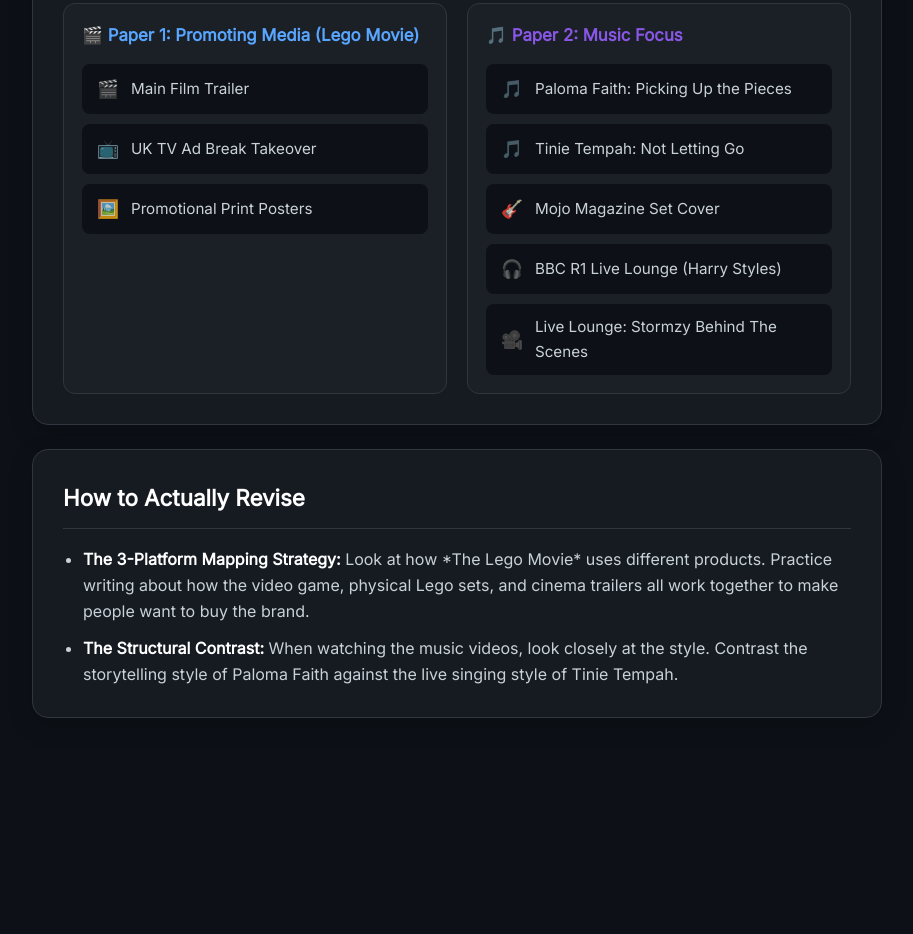
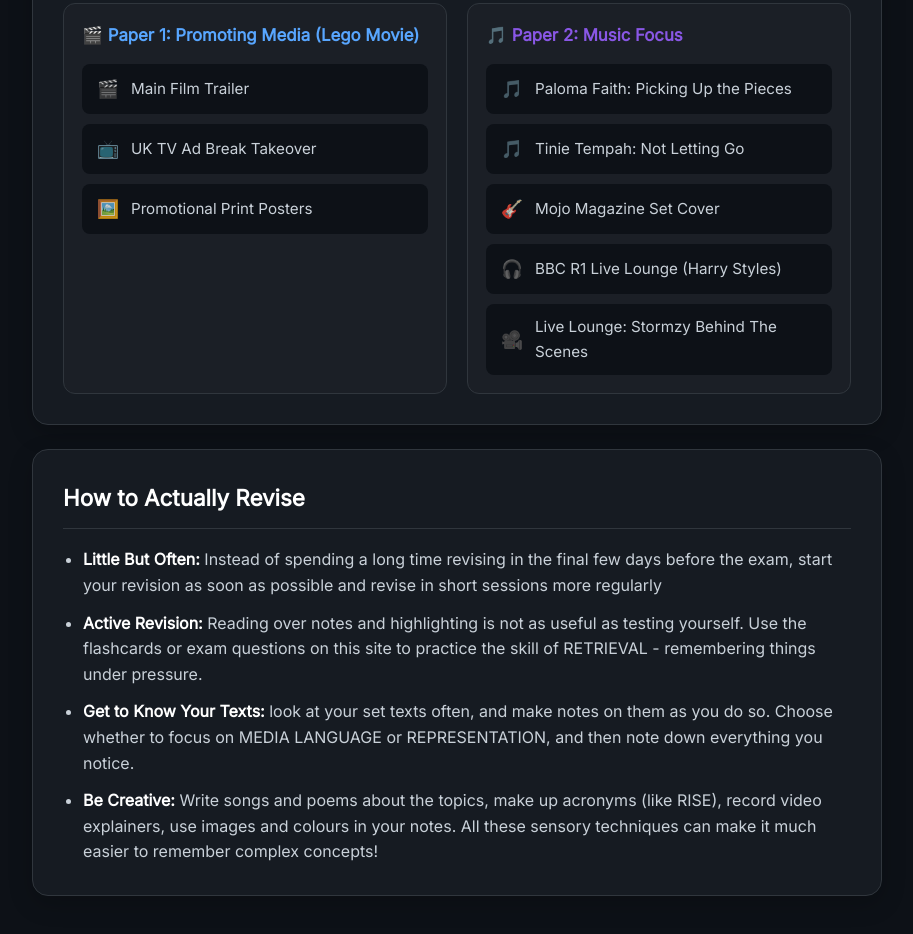
Before and after one commit to bagelbagelbun/Y10_mock_exam, a plain HTML site: page index.html in a window 1280 px wide. Shown: the part 3221-4155 px from the top of the page, without its empty margins (183-1096 px from the left). Before the commit the page ends 4023 px from the top, so only its background shows below. Drawn offline with Linux system fonts and the light colour scheme.

Commit message:
Add files via upload

```diff
--- a/index.html
+++ b/index.html
@@ -402,8 +402,10 @@
         <div class="card" id="advice">
             <h2>How to Actually Revise</h2>
             <ul>
-                <li><strong>The 3-Platform Mapping Strategy:</strong> Look at how *The Lego Movie* uses different products. Practice writing about how the video game, physical Lego sets, and cinema trailers all work together to make people want to buy the brand.</li>
-                <li><strong>The Structural Contrast:</strong> When watching the music videos, look closely at the style. Contrast the storytelling style of Paloma Faith against the live singing style of Tinie Tempah.</li>
+                <li><strong>Little But Often:</strong> Instead of spending a long time revising in the final few days before the exam, start your revision as soon as possible and revise in short sessions more regularly</li>
+                <li><strong>Active Revision:</strong> Reading over notes and highlighting is not as useful as testing yourself. Use the flashcards or exam questions on this site to practice the skill of RETRIEVAL - remembering things under pressure.</li>
+                <li><strong>Get to Know Your Texts:</strong> look at your set texts often, and make notes on them as you do so. Choose whether to focus on MEDIA LANGUAGE or REPRESENTATION, and then note down everything you notice.</li>
+                <li><strong>Be Creative:</strong> Write songs and poems about the topics, make up acronyms (like RISE), record video explainers, use images and colours in your notes. All these sensory techniques can make it much easier to remember complex concepts!</li>
             </ul>
         </div>
     </div>
```
